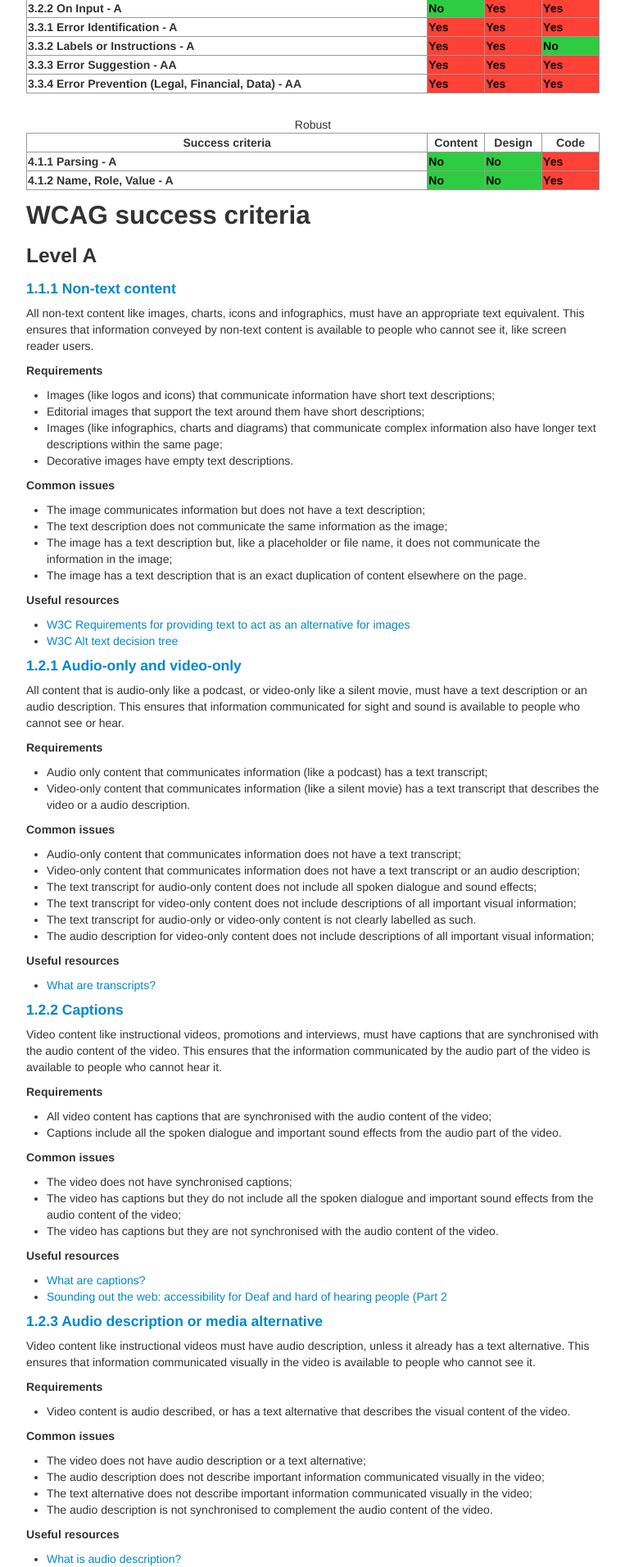
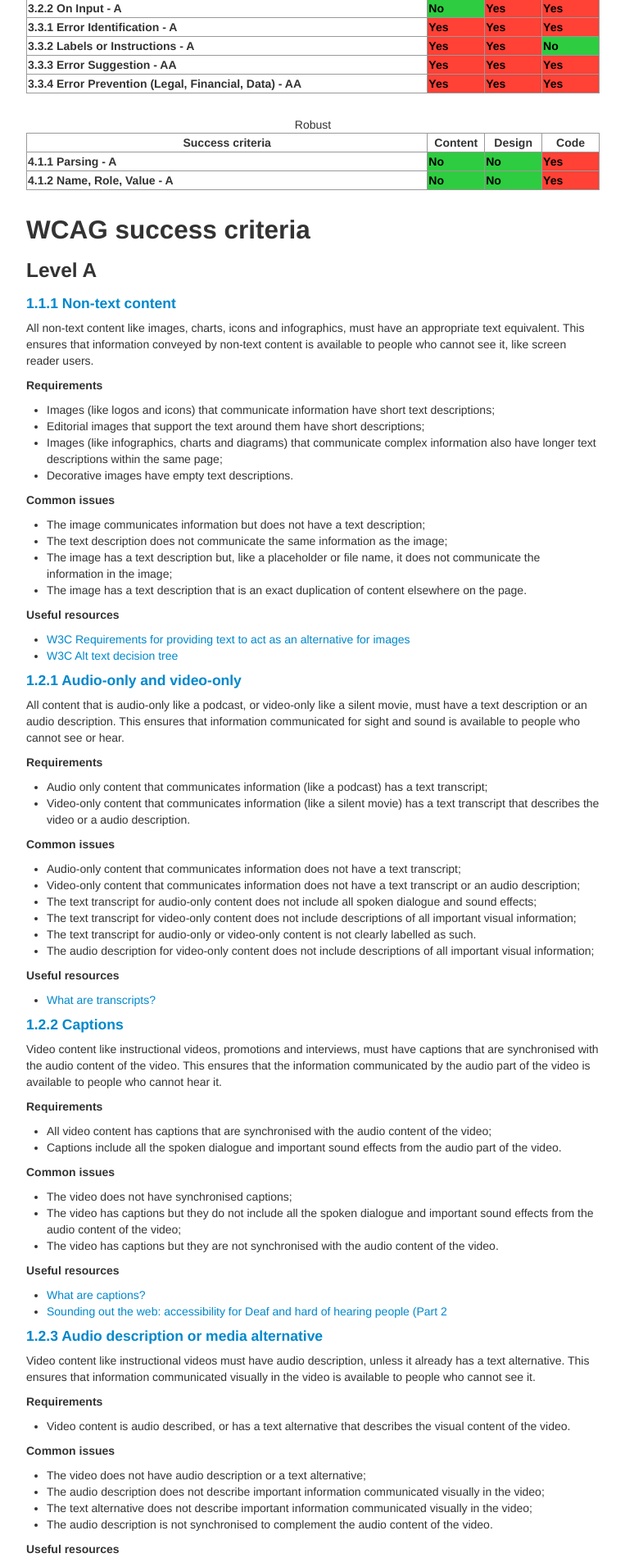
Before and after one commit to aduggin/simple_site, a Jekyll site: the page built from wcag.md, in a window 1280 px wide. Shown: the part 1086-2998 px from the top of the page at 82% size, without its empty margins (258-1021 px from the left). Built offline with Jekyll 4.4.1, drawn with Linux system fonts in a browser that asks for light colours.

Commit message:
table margin

```diff
--- a/assets/themes/twitter/css/kbroman.css
+++ b/assets/themes/twitter/css/kbroman.css
@@ -12,7 +12,7 @@ a code {
 
 
 table {
-	margin-top: 2em;
+	margin: 2em 0;
 	width:100%;
 }
 
```
